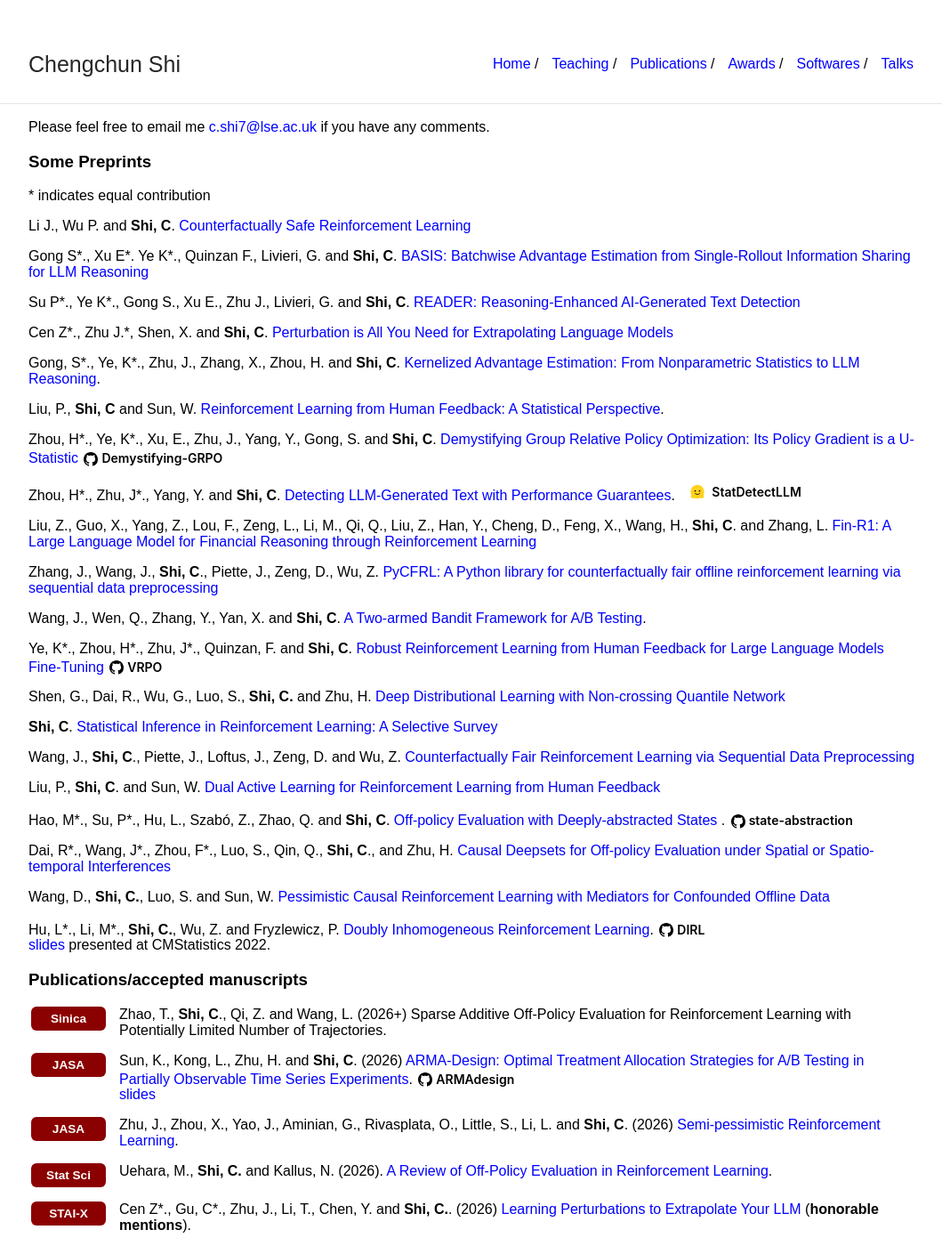
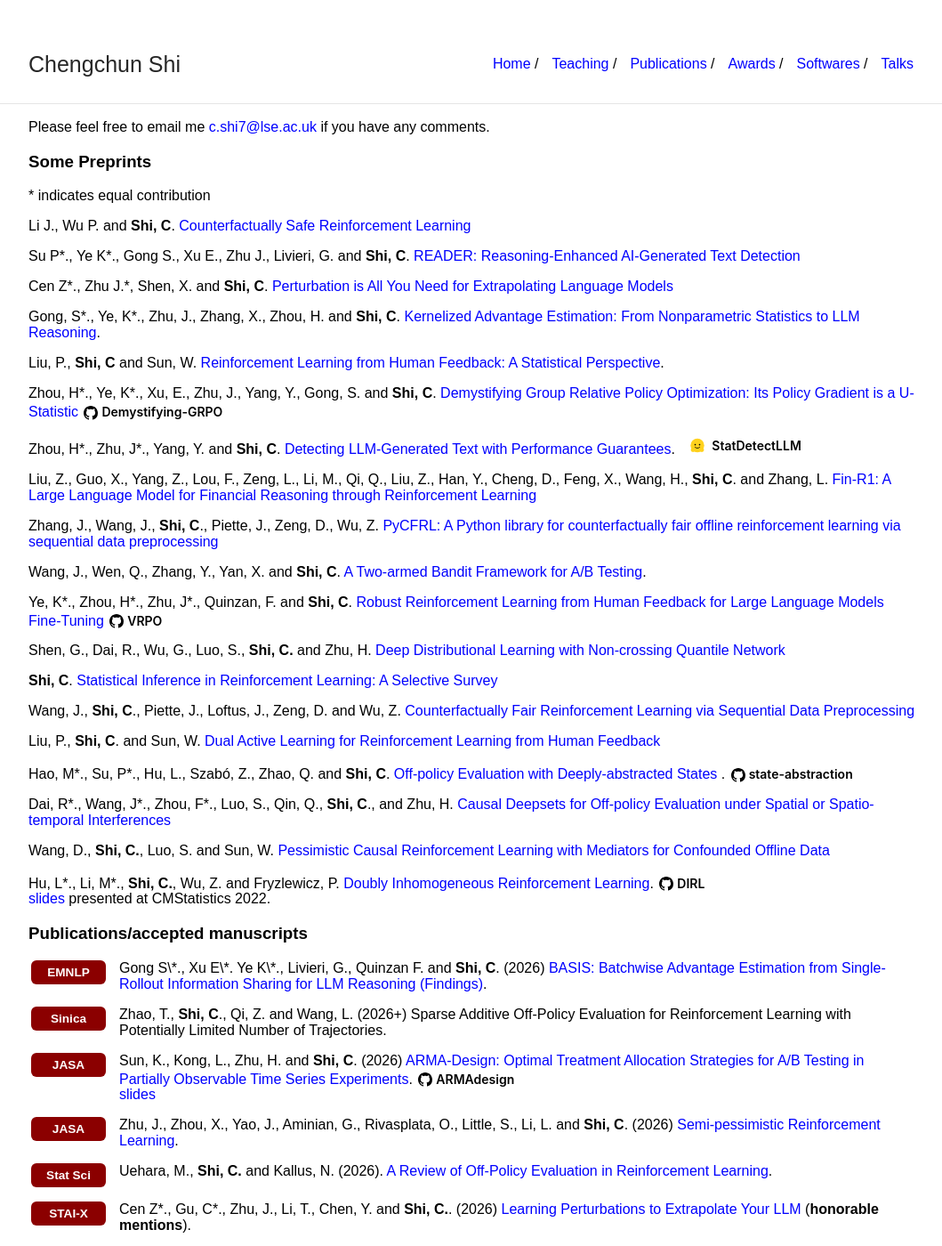
Before and after one commit to callmespring/callmespring.github.io, a Jekyll site: the page built from publication.md, in a window 1280 px wide and 1400 px high. Shown: the whole window at 89% size, without its empty margins (108-1167 px from the left). Built offline with Jekyll 4.4.1, drawn with Linux system fonts in a browser that asks for light colours.

Commit message:
Update publication.md

```diff
--- a/publication.md
+++ b/publication.md
@@ -78,6 +75,15 @@
 Hu, L\*., Li, M\*., **Shi, C.**, Wu, Z. and Fryzlewicz, P. [Doubly Inhomogeneous Reinforcement Learning](https://arxiv.org/pdf/2211.03983.pdf). <a href="https://github.com/zaza0209/DIRL" class="gh-module-link"><svg class="gh-icon" viewBox="0 0 16 16"><path d="M8 0C3.58 0 0 3.58 0 8c0 3.54 2.29 6.53 5.47 7.59.4.07.55-.17.55-.38 0-.19-.01-.82-.01-1.49-2.01.37-2.53-.49-2.69-.94-.09-.23-.48-.94-.82-1.13-.28-.15-.68-.52-.01-.53.63-.01 1.08.58 1.23.82.72 1.21 1.87.87 2.33.66.07-.52.28-.87.51-1.07-1.78-.2-3.64-.89-3.64-3.95 0-.87.31-1.59.82-2.15-.08-.2-.36-1.02.08-2.12 0 0 .67-.21 2.2.82.64-.18 1.32-.27 2-.27.68 0 1.36.09 2 .27 1.53-1.04 2.2-.82 2.2-.82.44 1.1.16 1.92.08 2.12.51.56.82 1.27.82 2.15 0 3.07-1.87 3.75-3.65 3.95.29.25.54.73.54 1.48 0 1.07-.01 1.93-.01 2.2 0 .21.15.46.55.38A8.013 8.013 0 0016 8c0-4.42-3.58-8-8-8z"></path></svg><span class="gh-module-badge">DIRL</span></a> <br/> [<font size="3">slides</font>](./slides/DIRL.pdf) <font size="3">presented at CMStatistics 2022</font>.
 
 ### Publications/accepted manuscripts
+
+<div class="publication-entry" style="display: flex; align-items: flex-start; margin-bottom: 1em;">
+  <div class="pub-venue" style="flex: 0 0 90px; margin-right: 12px; display: flex; align-items: center; justify-content: center;">
+    <span class="publication-logo-badge badge-stat">EMNLP</span>
+  </div>
+  <div class="pub-content" style="flex: 1;">
+    Gong S\*., Xu E\*. Ye K\*., Livieri, G., Quinzan F. and <strong>Shi, C</strong>. (2026) <a href="https://arxiv.org/pdf/2605.27293">BASIS: Batchwise Advantage Estimation from Single-Rollout Information Sharing for LLM Reasoning (Findings)</a>.
+  </div>
+</div>
 
 <div class="publication-entry" style="display: flex; align-items: flex-start; margin-bottom: 1em;">
   <div class="pub-venue" style="flex: 0 0 90px; margin-right: 12px; display: flex; align-items: center; justify-content: center;">
```
Also changed, not shown: other parts of publication.md (+0 -3 lines).
